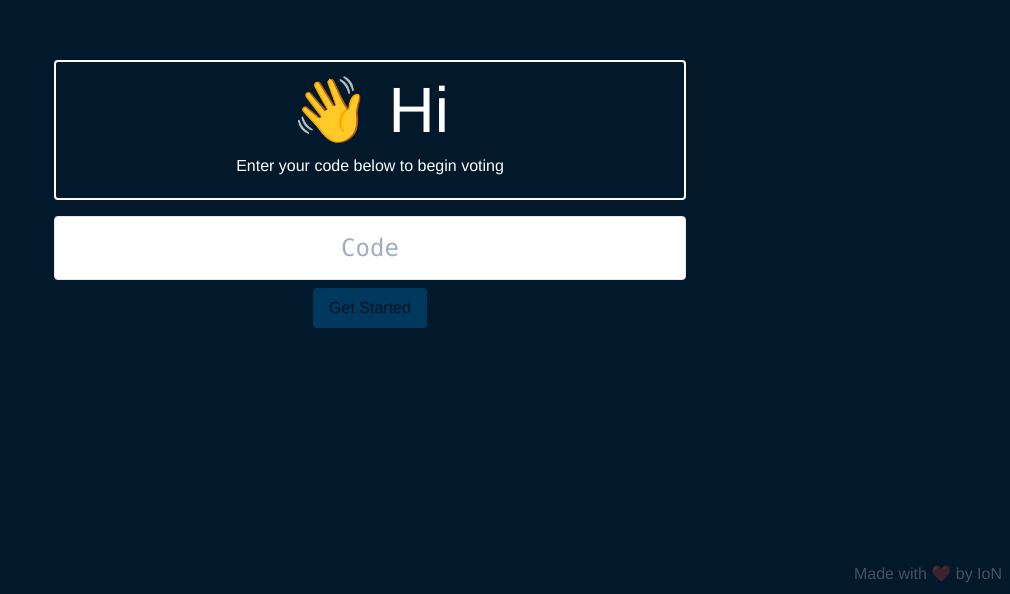
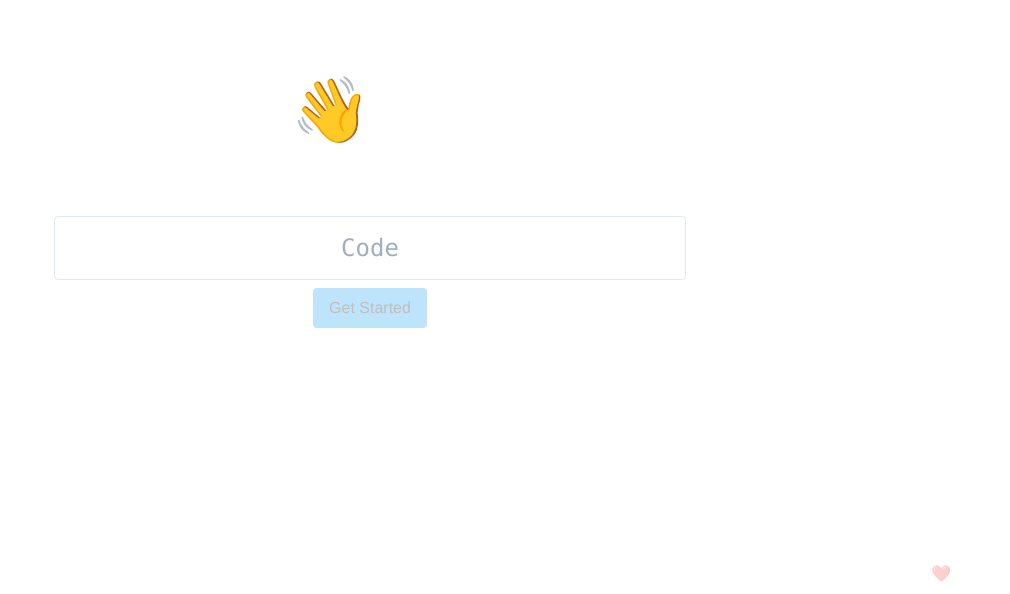
Before and after one commit to IndexOfNull/stuco2020, a Vue app in the folder client/: page / in a window 1280 px wide. Shown: the part 206-800 px from the top of the page, without its empty margins (270-1280 px from the left). Built offline with nearby package versions, Linux system fonts and the light colour scheme; what @tailwindcss/custom-forms would draw is missing.

Commit message:
style/ui function fixes

```diff
--- a/client/src/App.vue
+++ b/client/src/App.vue
@@ -3,9 +3,9 @@
     <router-link to="/">Home</router-link> |
     <router-link to="/about">About</router-link>
   </div-->
-  <div class="bg-dark text-white p-2 h-full">
+  <div class="text-white p-2 h-full">
     <p
-      class="opacity-25 absolute m-2 bottom-0 right-0 w-full text-center sm:text-right"
+      class="opacity-25 fixed m-2 bottom-0 right-0 w-full text-center sm:text-right"
     >
       Made with ❤️ by IoN
     </p>
--- a/client/src/assets/styles/index.scss
+++ b/client/src/assets/styles/index.scss
@@ -28,6 +28,7 @@ body, html {
   opacity: 0;
 }
 
-input:disabled+label {
+input:disabled+label,
+input:disabled {
   @apply opacity-25
 }
--- a/client/src/components/MultiCheckbox.vue
+++ b/client/src/components/MultiCheckbox.vue
@@ -9,7 +9,8 @@
                         :id="student.id"
                         :value="student.id"
                         v-model="selected"
-                        :disabled="max != -1 && selected.length >= max && !selected.includes(student.id)"
+                        :disabled="(max != -1 && selected.length >= max && !selected.includes(student.id)) || options.length == max"
+                        :checked="options.length == max"
                     >
                     <label class="text-lg ml-2 align-middle" :for="student.id">{{ student.firstname}} {{ student.lastname }}</label>
                 </div>
--- a/client/src/views/Vote.vue
+++ b/client/src/views/Vote.vue
@@ -1,9 +1,11 @@
 <template>
-  <div class="h-full flex flex-col justify-center items-center">
+  <div class="h-full flex flex-col items-center py-2">
     <transition name="fade" mode="out-in">
-      <div class="sm:w-1/2 w-full" v-if="code.code == undefined">
-        <Loader></Loader>
-        <p class="text-lg">Please wait while we find your code</p>
+      <div class="h-full flex flex-col justify-center" v-if="code.code == undefined">
+        <div class="w-full">
+          <Loader></Loader>
+          <p class="text-lg">Please wait while we find your code</p>
+        </div>
       </div>
       <div class="sm:w-1/2 w-full" v-else>
         <header class="mb-4">
```
